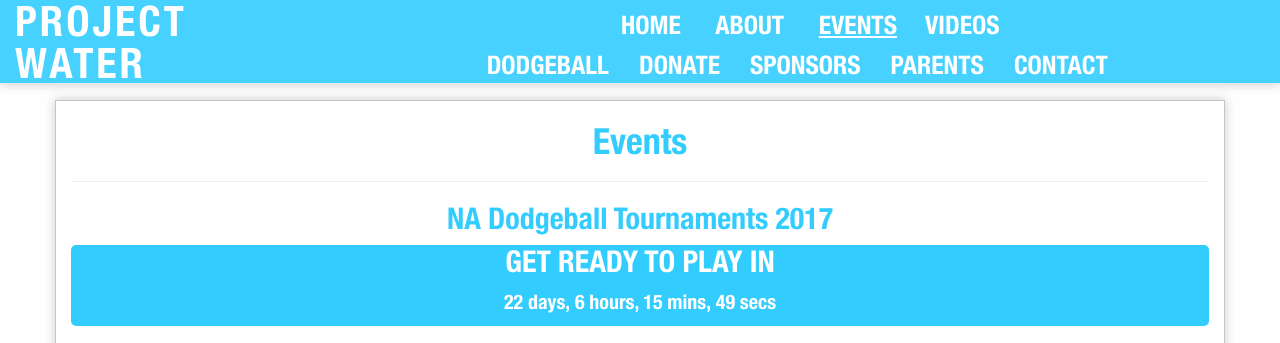
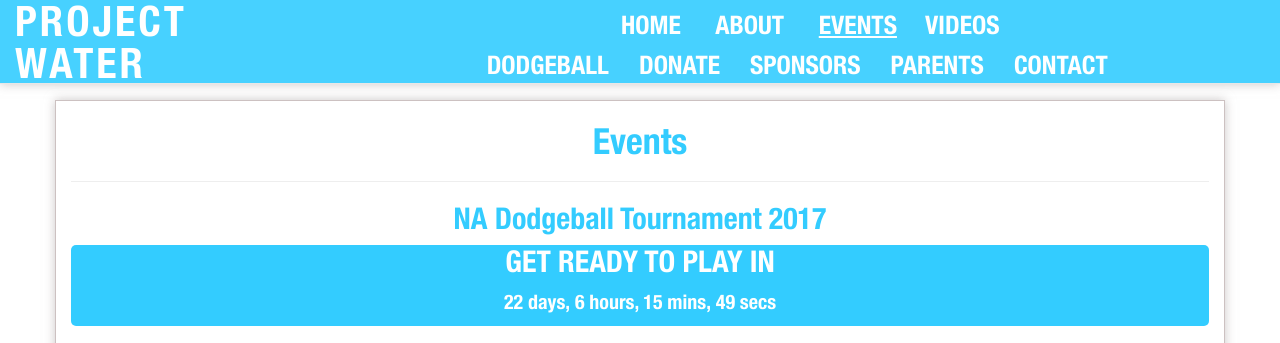
Before and after one commit to Project-Water/Main-Site, a PHP site: page /events in a window 1280 px wide. Shown: the top 343 px of the page. Run offline with PHP 8.4, Linux system fonts and the light colour scheme; some libraries are stand-ins or nearby versions.

Commit message:
Fix spelling

```diff
--- a/events.php
+++ b/events.php
@@ -3,7 +3,7 @@
 <?php include 'template-upper.php'; ?>
 <h1 class="subPageTitle">Events</h1>
 <hr>
-<h2 class="subPageTitle">NA Dodgeball Tournaments 2017</h2>
+<h2 class="subPageTitle">NA Dodgeball Tournament 2017</h2>
 <div class="countDownContainer">
     <h2 class="countDownTitle">GET READY TO PLAY IN</h2>
     <div class="countDownNASH">
```
